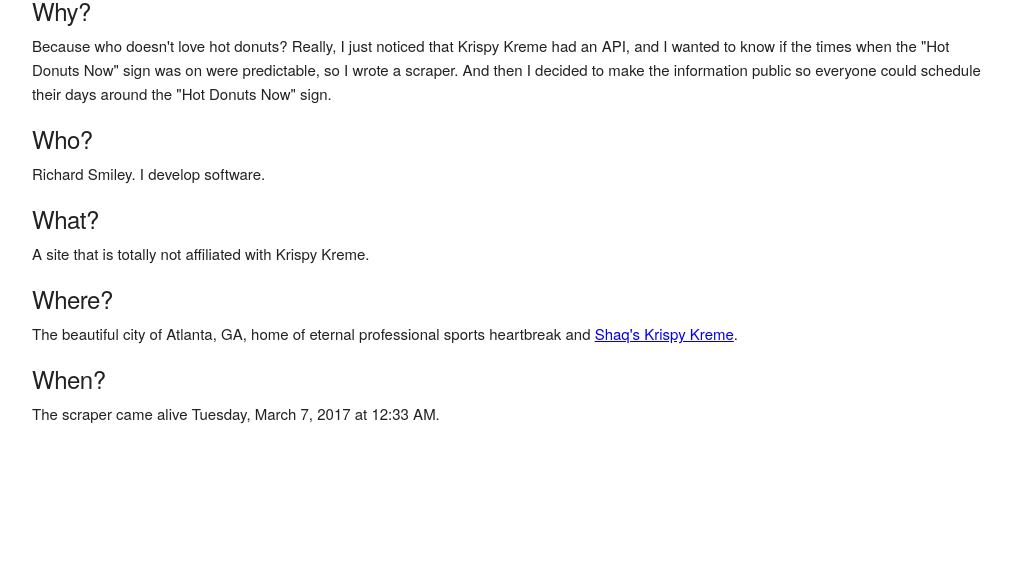
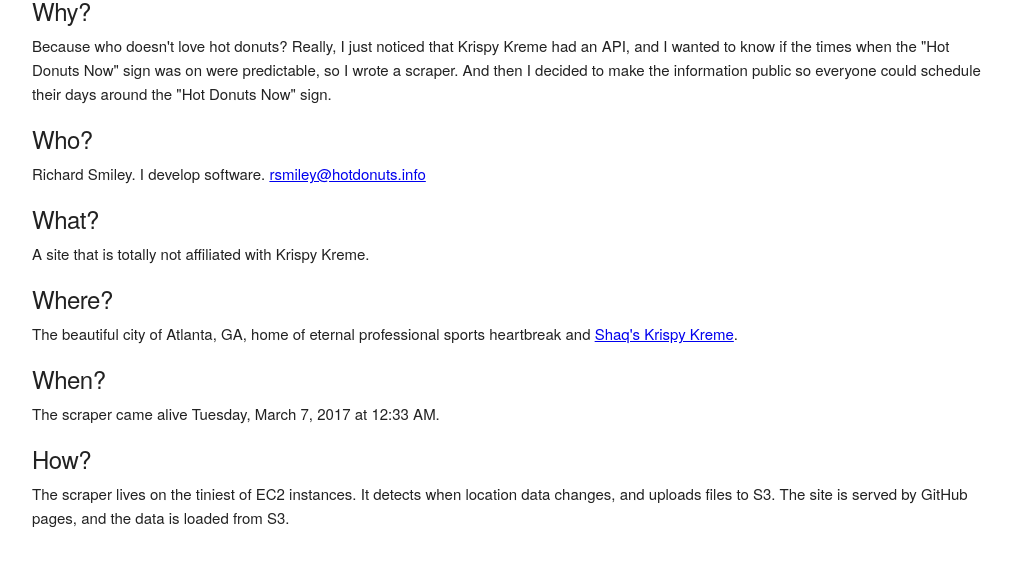
Before and after one commit to SnacksOnAPlane/hotdonuts, a plain HTML site: page docs/about.html in a window 1280 px wide. Shown: the part 87-652 px from the top of the page, without its empty margins (128-1139 px from the left). Drawn offline with Linux system fonts and the light colour scheme.

Commit message:
my email

```diff
--- a/docs/about.html
+++ b/docs/about.html
@@ -25,7 +25,7 @@
         then I decided to make the information public so everyone could
         schedule their days around the "Hot Donuts Now" sign.</p>
       <h5>Who?</h5>
-      <p>Richard Smiley. I develop software.</p>
+      <p>Richard Smiley. I develop software. <a href="mailto:rsmiley@hotdonuts.info">rsmiley@hotdonuts.info</a></p>
       <h5>What?</h5>
       <p>A site that is totally not affiliated with Krispy Kreme.</p>
       <h5>Where?</h5>
@@ -35,6 +35,10 @@
           Krispy Kreme</a>.</p>
       <h5>When?</h5>
       <p>The scraper came alive Tuesday, March 7, 2017 at 12:33 AM.</p>
+      <h5>How?</h5>
+      <p>The scraper lives on the tiniest of EC2 instances. It detects when
+        location data changes, and uploads files to S3. The site is served by
+        GitHub pages, and the data is loaded from S3.
     </div>
   </body>
 </html>
```
